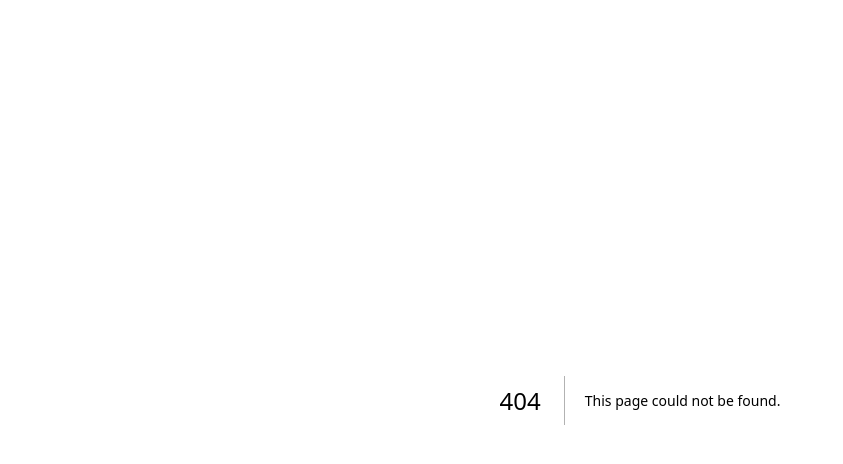
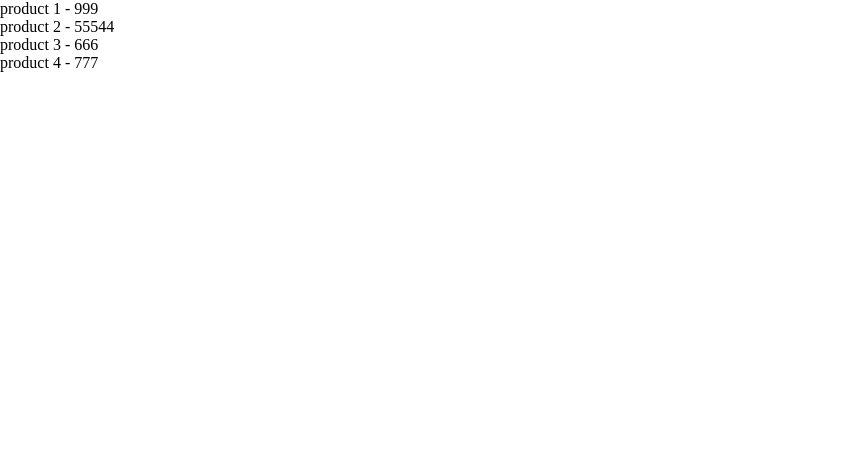
Before and after one commit to hadi499/basic-nextjs, a Next.js app: page /products in a window 1280 px wide. Before the commit this address had no page. Shown: the top 464 px of the page, without its empty margins (0-843 px from the left). Built offline with nearby package versions, Linux system fonts and the light colour scheme; data requests are answered from the project's data file.

Commit message:
get-static-props

```diff
--- /dev/null
+++ b/db.json
@@ -0,0 +1,24 @@
+{
+    "products": [
+        {
+            "id": 1,
+            "name": "product 1",
+            "price": 999
+        },
+        {
+            "id": 2,
+            "name": "product 2",
+            "price": 55544
+        },
+        {
+            "id": 3,
+            "name": "product 3",
+            "price": 666
+        },
+        {
+            "id": 4,
+            "name": "product 4",
+            "price": 777
+        }
+    ]
+}
--- /dev/null
+++ b/pages/products/index.js
@@ -0,0 +1,27 @@
+const ProductList = ({ products }) => {
+  return (
+    <div>
+      {products.map((item) => (
+        <ul>
+          <li>
+            {item.name} - {item.price}
+          </li>
+        </ul>
+      ))}
+    </div>
+  );
+};
+
+export default ProductList;
+
+export const getStaticProps = async () => {
+  const response = await fetch("http://localhost:5000/products");
+  const data = await response.json();
+  console.log(data);
+
+  return {
+    props: {
+      products: data,
+    },
+  };
+};
```
Also changed, not shown: pages/post/[...slug].js (deleted, +0 -14 lines), 1 other file (tests, documents, lock files or other folders).
